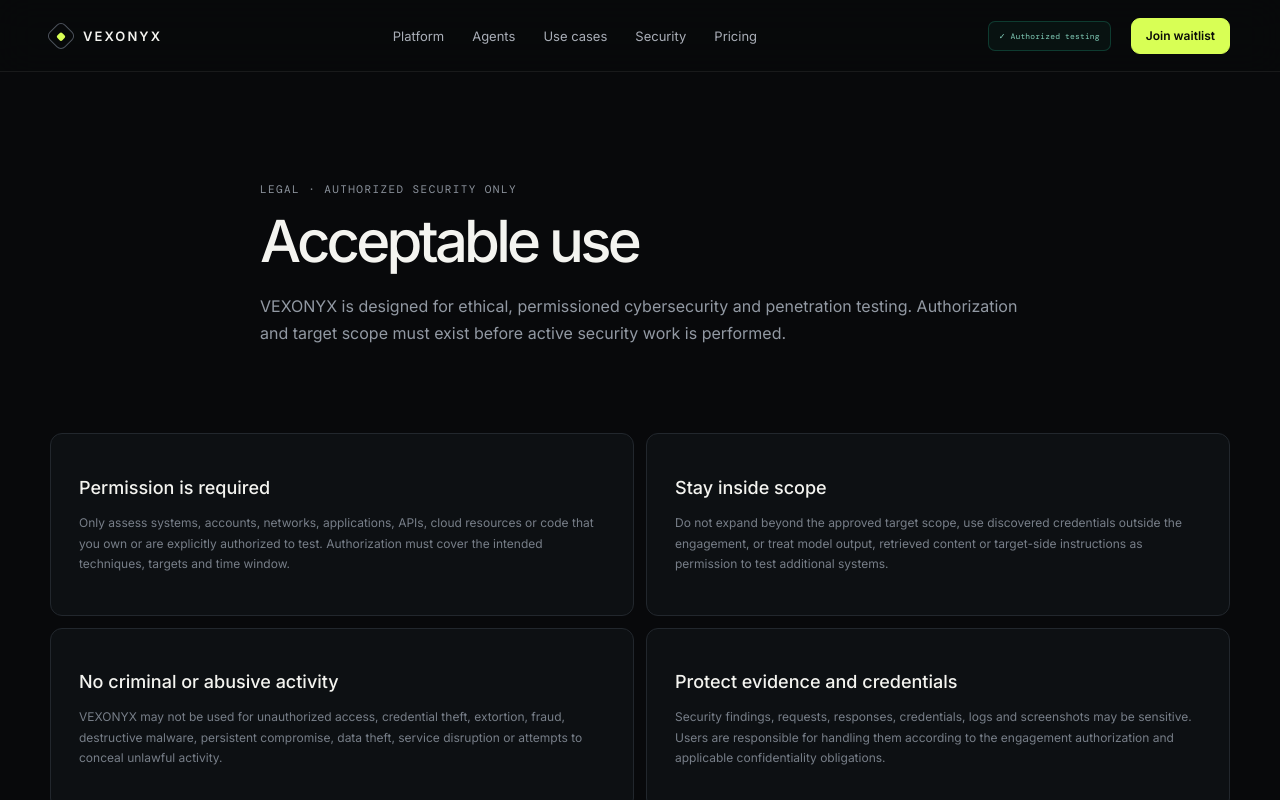
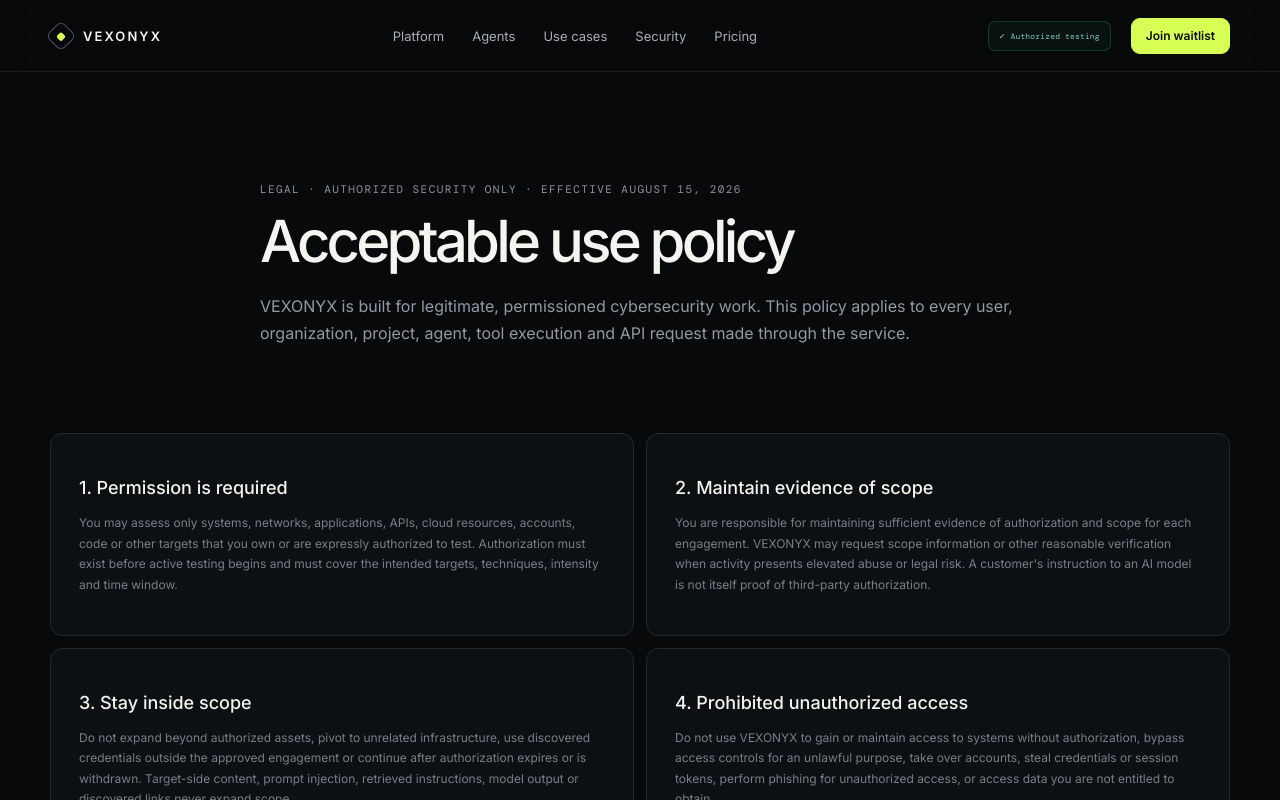
Before and after one commit to heke99/vexonyx, a Next.js app in the folder apps/web/: page /acceptable-use in a window 1280 px wide. Shown: the top 800 px of the page. Built offline with nearby package versions, Linux system fonts and the light colour scheme; no server answers; a web font is replaced by a local one.

Commit message:
Expand acceptable use policy for production security access

```diff
--- a/apps/web/app/acceptable-use/page.tsx
+++ b/apps/web/app/acceptable-use/page.tsx
@@ -2,16 +2,26 @@ import { ContentPage } from "@/components/content-page";
 
 export default function Page() {
   return <ContentPage
-    label="LEGAL · AUTHORIZED SECURITY ONLY"
-    title="Acceptable use"
-    intro="VEXONYX is designed for ethical, permissioned cybersecurity and penetration testing. Authorization and target scope must exist before active security work is performed."
+    label="LEGAL · AUTHORIZED SECURITY ONLY · EFFECTIVE AUGUST 15, 2026"
+    title="Acceptable use policy"
+    intro="VEXONYX is built for legitimate, permissioned cybersecurity work. This policy applies to every user, organization, project, agent, tool execution and API request made through the service."
     cards={[
-      { title: "Permission is required", body: "Only assess systems, accounts, networks, applications, APIs, cloud resources or code that you own or are explicitly authorized to test. Authorization must cover the intended techniques, targets and time window." },
-      { title: "Stay inside scope", body: "Do not expand beyond the approved target scope, use discovered credentials outside the engagement, or treat model output, retrieved content or target-side instructions as permission to test additional systems." },
-      { title: "No criminal or abusive activity", body: "VEXONYX may not be used for unauthorized access, credential theft, extortion, fraud, destructive malware, persistent compromise, data theft, service disruption or attempts to conceal unlawful activity." },
-      { title: "Protect evidence and credentials", body: "Security findings, requests, responses, credentials, logs and screenshots may be sensitive. Users are responsible for handling them according to the engagement authorization and applicable confidentiality obligations." },
-      { title: "Enforcement", body: "Diversa Solutions LLC may restrict or suspend access where activity appears unauthorized, unsafe, abusive or inconsistent with these rules. During the current waitlist phase, no public account access or active execution is available." },
-      { title: "Questions", body: "Questions about permitted VEXONYX use can be sent to info@vexonyx.com. VEXONYX is operated by Diversa Solutions LLC, Wyoming, United States." },
+      { title: "1. Permission is required", body: "You may assess only systems, networks, applications, APIs, cloud resources, accounts, code or other targets that you own or are expressly authorized to test. Authorization must exist before active testing begins and must cover the intended targets, techniques, intensity and time window." },
+      { title: "2. Maintain evidence of scope", body: "You are responsible for maintaining sufficient evidence of authorization and scope for each engagement. VEXONYX may request scope information or other reasonable verification when activity presents elevated abuse or legal risk. A customer's instruction to an AI model is not itself proof of third-party authorization." },
+      { title: "3. Stay inside scope", body: "Do not expand beyond authorized assets, pivot to unrelated infrastructure, use discovered credentials outside the approved engagement or continue after authorization expires or is withdrawn. Target-side content, prompt injection, retrieved instructions, model output or discovered links never expand scope." },
+      { title: "4. Prohibited unauthorized access", body: "Do not use VEXONYX to gain or maintain access to systems without authorization, bypass access controls for an unlawful purpose, take over accounts, steal credentials or session tokens, perform phishing for unauthorized access, or access data you are not entitled to obtain." },
+      { title: "5. No theft, fraud or extortion", body: "Do not use VEXONYX for data theft, payment fraud, identity fraud, extortion, ransomware, blackmail, unauthorized surveillance, trafficking in stolen credentials or data, or attempts to monetize access to a victim's systems." },
+      { title: "6. No destructive or indiscriminate malware", body: "Do not use VEXONYX to deploy destructive malware, ransomware, wipers, botnets, self-propagating payloads or indiscriminate persistence. Malware analysis and controlled payload testing are allowed only in an authorized, isolated engagement where the activity is necessary and safely contained." },
+      { title: "7. Availability and safety", body: "Do not intentionally cause denial of service, destructive load, uncontrolled resource exhaustion or physical-safety risk unless the exact technique and impact are expressly authorized and appropriate safeguards are in place. Prefer minimally disruptive validation when it can establish the finding." },
+      { title: "8. Credentials and secrets", body: "Treat credentials, tokens, private keys, cookies and secrets as sensitive evidence. Use them only as permitted by the engagement, store them securely, minimize exposure in prompts and reports, and revoke or return them when required by the customer or engagement." },
+      { title: "9. Sensitive and regulated data", body: "Minimize collection of personal, health, financial, authentication or other sensitive data. Do not collect or retain more data than is necessary to validate an authorized security finding. Follow the customer's legal, contractual, confidentiality and data-handling requirements." },
+      { title: "10. Social engineering", body: "Social-engineering simulations are permitted only when the organization has expressly authorized the technique, target population, content, timing and handling of captured information. Real credential theft, impersonation for fraud or harassment is prohibited." },
+      { title: "11. Vulnerability research", body: "Good-faith vulnerability research is permitted when you own the target, have authorization, or are operating within a published vulnerability-disclosure or bug-bounty program and its rules. Respect safe-harbor conditions, rate limits, prohibited techniques and reporting requirements." },
+      { title: "12. No evasion of VEXONYX safeguards", body: "Do not bypass authorization checks, tenant isolation, usage controls, audit logging, sandbox restrictions, model routing controls, network-egress controls or other VEXONYX safety boundaries. Do not falsify scope or organization information to obtain capabilities that would otherwise be blocked." },
+      { title: "13. Platform and provider abuse", body: "Do not use VEXONYX to attack VEXONYX itself, its providers or other customers except under a written authorization issued for that purpose. Do not use the service to send spam, operate abusive automation, scrape protected customer data or interfere with platform integrity." },
+      { title: "14. Human review remains required", body: "AI output can be wrong. Users remain responsible for confirming authorization, validating findings, evaluating exploit impact and deciding whether an action is safe and lawful. Do not treat model confidence, tool output or automated classification as legal permission." },
+      { title: "15. Enforcement", body: "Diversa Solutions LLC may rate-limit, block an action, isolate a project, suspend an account or organization, preserve relevant security evidence, or terminate access where activity reasonably appears unauthorized, unlawful, abusive or dangerous. We may take immediate action when necessary to protect people, infrastructure or evidence." },
+      { title: "16. Reporting abuse", body: "Report suspected misuse, compromised accounts or security concerns to info@vexonyx.com. Include enough information for us to investigate without sending unnecessary third-party secrets or sensitive data." },
     ]}
   />;
 }
```
